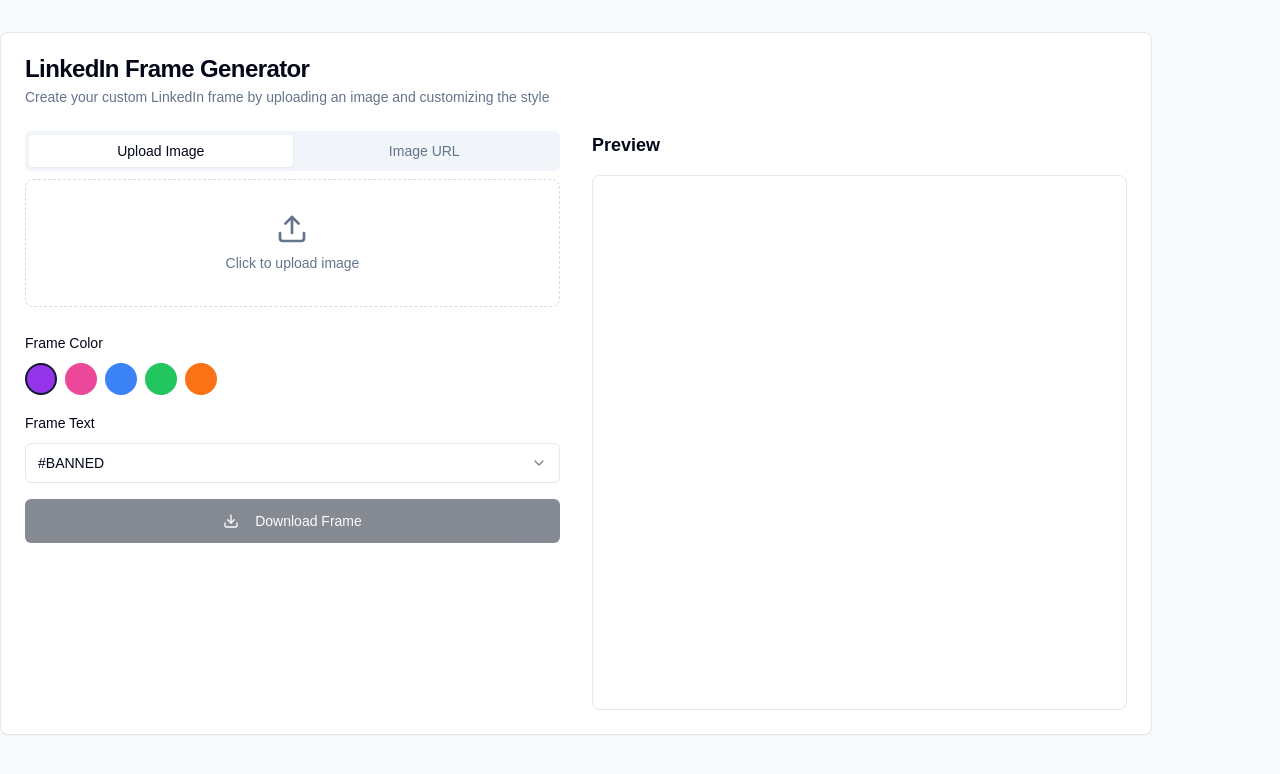
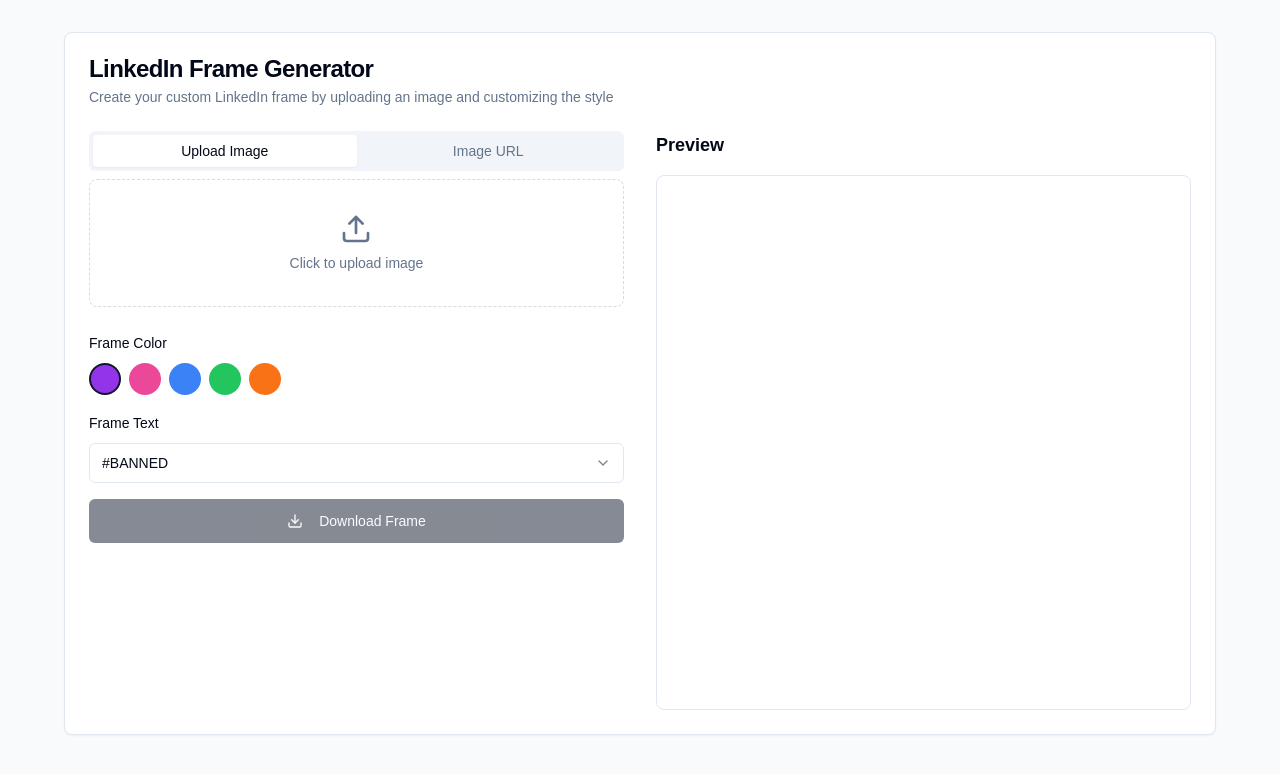
Before and after one commit to getFrontend/app-linkedin-banner-generator, a Next.js app: page / in a window 1280 px wide. Shown: the top 774 px of the page. Built offline with nearby package versions, Linux system fonts and the light colour scheme.

Commit message:
centered the mainframe

```diff
--- a/components/FrameGenerator.tsx
+++ b/components/FrameGenerator.tsx
@@ -126,7 +126,7 @@
 
   return (
     <div className="min-h-screen bg-muted/50 py-8">
-      <div className="container max-w-6xl space-y-8">
+      <div className="container max-w-6xl space-y-8 mx-auto">
         <Card>
           <CardHeader>
             <CardTitle>LinkedIn Frame Generator</CardTitle>
```
